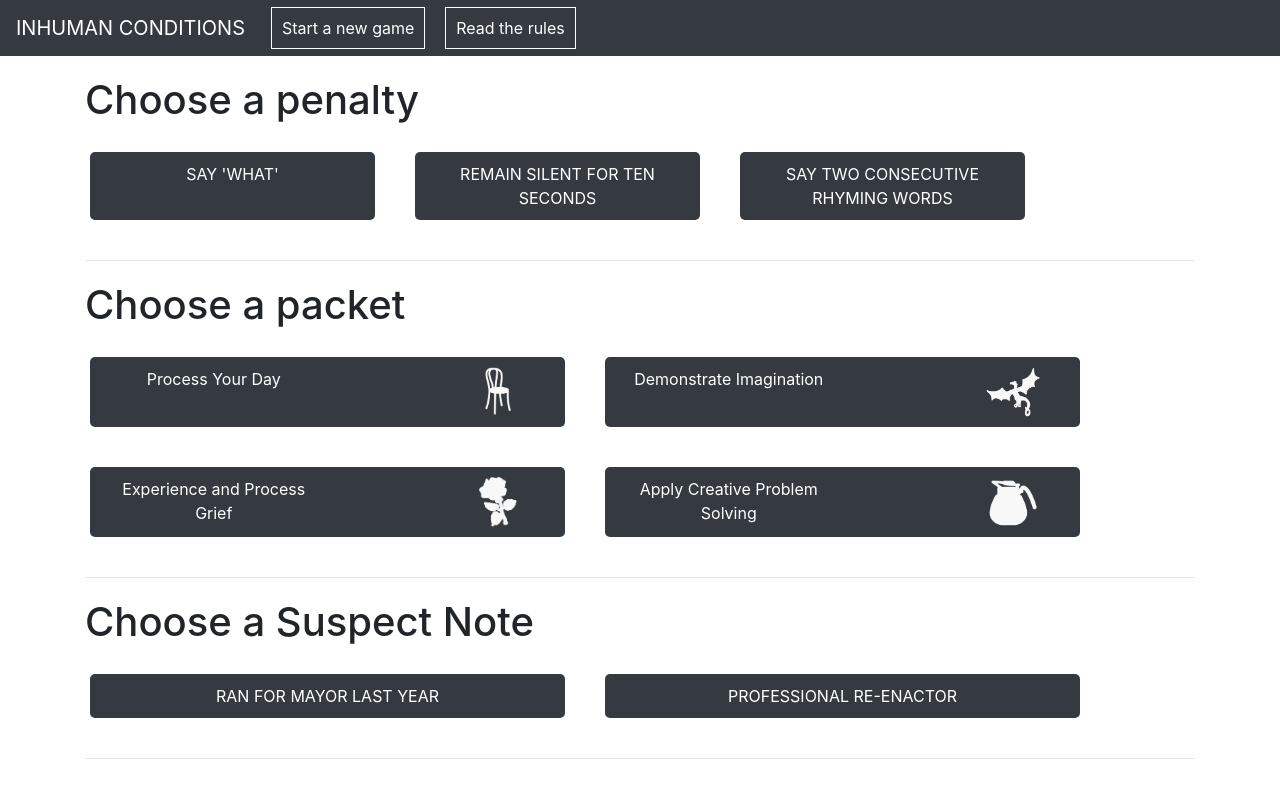
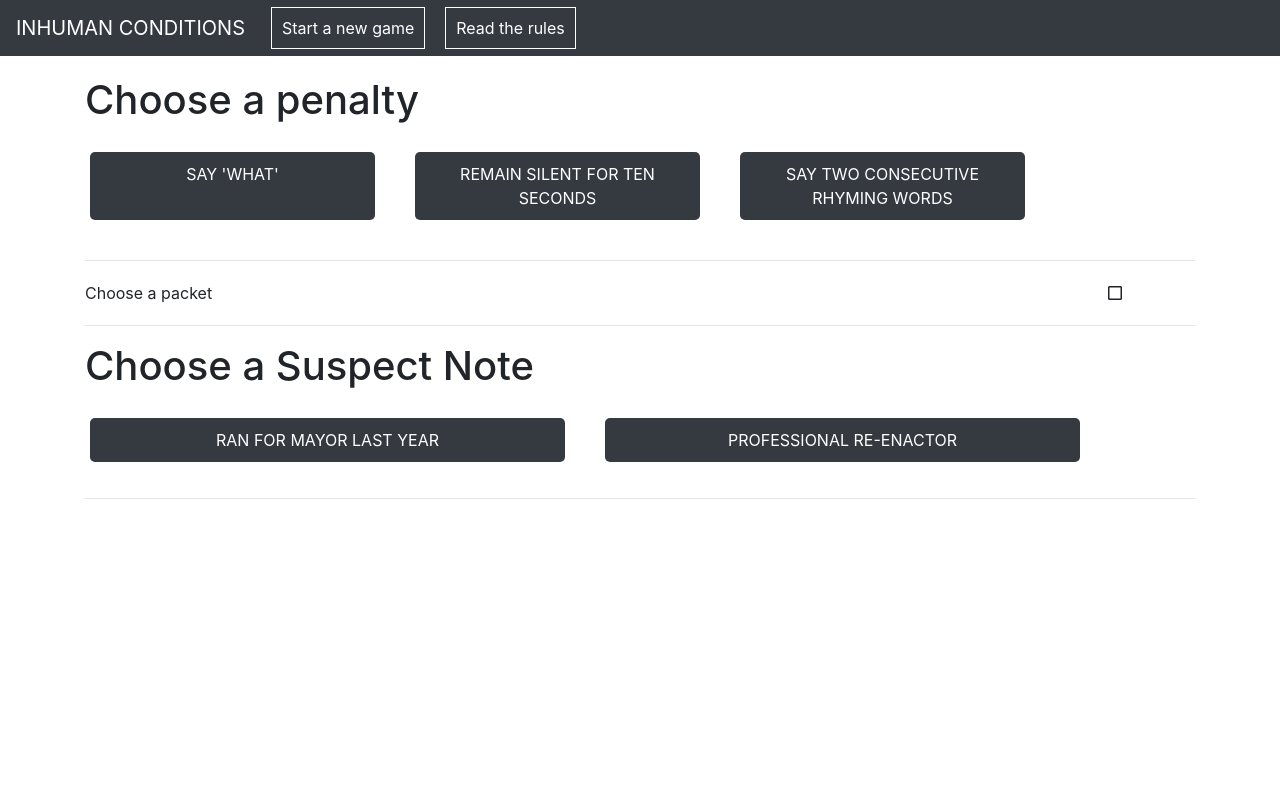
Before and after one commit to lucystevens/inhuman-conditions, an Angular app: page / in a window 1280 px wide. Built offline with nearby package versions, Linux system fonts and the light colour scheme.

Commit message:
Added setup stage to deal with steps to create campaign

```diff
--- a/src/app/app.module.ts
+++ b/src/app/app.module.ts
@@ -3,11 +3,13 @@ import { NgModule } from '@angular/core';
 
 import { AppComponent } from './app.component';
 import { GameSetupComponent } from './game-setup/game-setup.component';
+import { SetupStageComponent } from './setup-stage/setup-stage.component';
 
 @NgModule({
   declarations: [
     AppComponent,
-    GameSetupComponent
+    GameSetupComponent,
+    SetupStageComponent
   ],
   imports: [
     BrowserModule
--- a/src/app/game-setup/game-setup.component.css
+++ b/src/app/game-setup/game-setup.component.css
@@ -1,8 +1,3 @@
-div.setup-stage{
-    margin:20px auto;
-    width: 100%;
-}
-
 div.selectable-cell{
     background-color: #343A40;
     color: white;
--- a/src/app/game-setup/game-setup.component.html
+++ b/src/app/game-setup/game-setup.component.html
@@ -1,15 +1,13 @@
-<div class="penalties setup-stage">
-  <h1>Choose a penalty</h1>
+<app-setup-stage title="Choose a penalty" state="active">
   <div class="row">
     <div *ngFor="let penalty of penalties" class="selectable-cell col-sm-3" [ngClass]="{active : penalty===selectedPenalty}" (click)="selectPenalty(penalty)">
       {{penalty.penalty}}
     </div>
   </div>
-</div>
+</app-setup-stage>
 <hr>
 
-<div class="packets setup-stage">
-  <h1>Choose a packet</h1>
+<app-setup-stage title="Choose a packet" state="incomplete">
   <div class="row">
     <div *ngFor="let packet of packets" class="selectable-cell row col-sm-5" [ngClass]="{active : packet===selectedPacket}" (click)="selectPacket(packet)">
       <div class="col-sm-6">{{packet.fullName}}</div>
@@ -19,7 +17,7 @@
       </div>
     </div>
   </div>
-</div>
+</app-setup-stage>
 <hr>
 
 <div *ngIf="selectedPacket" class="suspect-role setup-stage">
--- /dev/null
+++ b/src/app/setup-stage/setup-stage.component.css
@@ -0,0 +1,4 @@
+div.setup-stage{
+    margin:20px auto;
+    width: 100%;
+}
--- /dev/null
+++ b/src/app/setup-stage/setup-stage.component.html
@@ -0,0 +1,24 @@
+<div class="setup-stage">
+  <div *ngIf="state==='incomplete'">
+    <div class="row">
+      <div class="col-sm-10">{{title}}</div>
+      <div class="col-sm-2" style="text-align:center">
+        <i class="far fa-square"></i>
+      </div>
+    </div>
+  </div>
+
+  <div *ngIf="state==='active'">
+    <h1>{{title}}</h1>
+    <ng-content></ng-content>
+  </div>
+
+  <div *ngIf="state==='complete'">
+    <div class="row">
+      <div class="col-sm-10">{{title}}</div>
+      <div class="col-sm-2" style="text-align:center">
+        <i class="fas fa-check"></i>
+      </div>
+    </div>
+  </div>
+</div>
--- /dev/null
+++ b/src/app/setup-stage/setup-stage.component.ts
@@ -0,0 +1,18 @@
+import { Component, OnInit, Input } from '@angular/core';
+
+@Component({
+  selector: 'app-setup-stage',
+  templateUrl: './setup-stage.component.html',
+  styleUrls: ['./setup-stage.component.css']
+})
+export class SetupStageComponent implements OnInit {
+
+  @Input() title: string;
+  @Input() state: string;
+
+  constructor() { }
+
+  ngOnInit() {
+  }
+
+}
--- a/src/index.html
+++ b/src/index.html
@@ -5,6 +5,8 @@
     <meta http-equiv="X-UA-Compatible" content="IE=edge,chrome=1">
     <base href="/">
     <title>Inhuman Conditions</title>
+
+    <link rel="stylesheet" href="https://use.fontawesome.com/releases/v5.4.2/css/all.css" integrity="sha384-/rXc/GQVaYpyDdyxK+ecHPVYJSN9bmVFBvjA/9eOB+pb3F2w2N6fc5qB9Ew5yIns" crossorigin="anonymous">
   </head>
 
   <body>
```
Also changed, not shown: 1 other file (tests, documents, lock files or other folders). Lines whose indentation alone changed are shown as unchanged.
